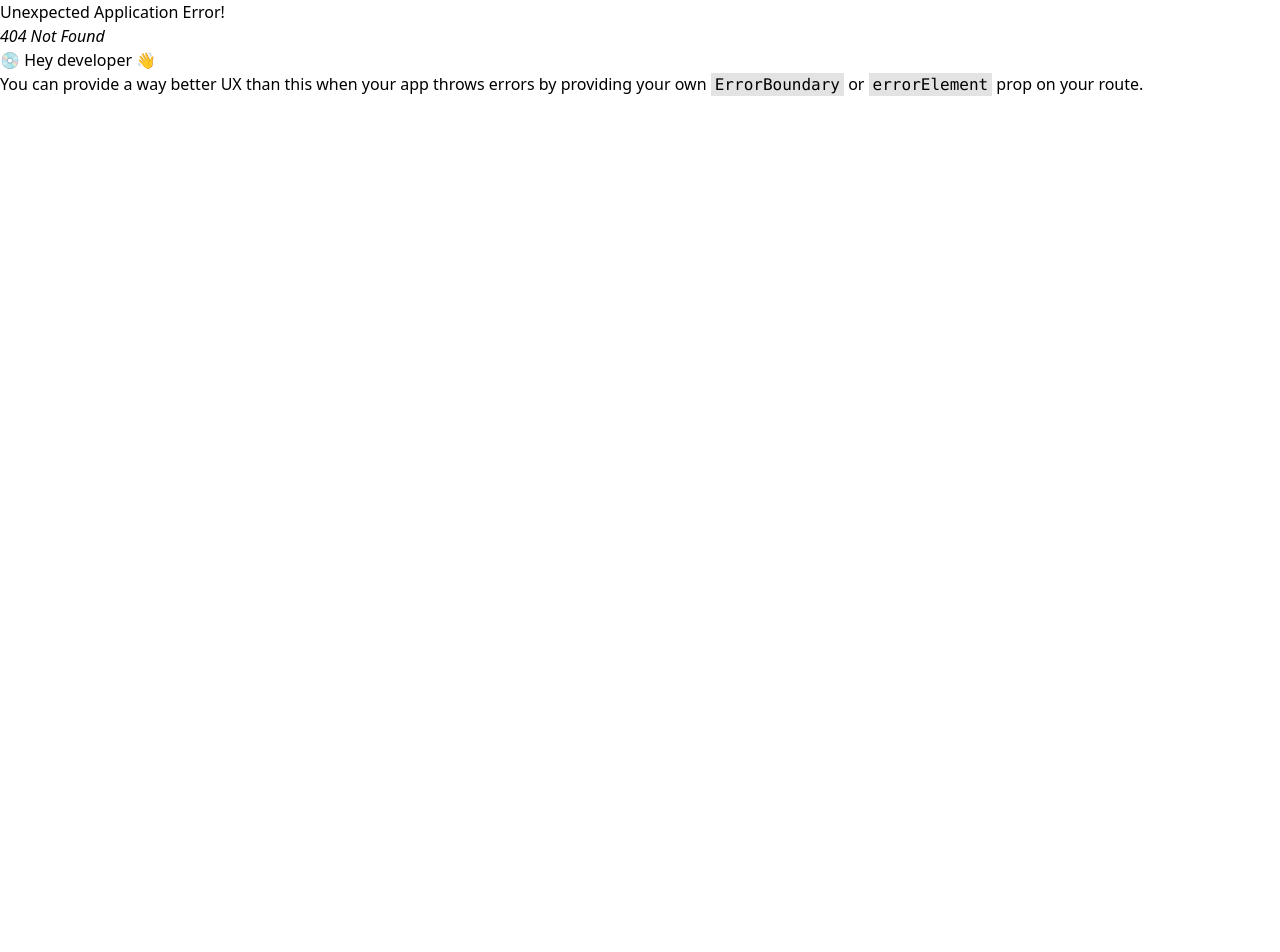
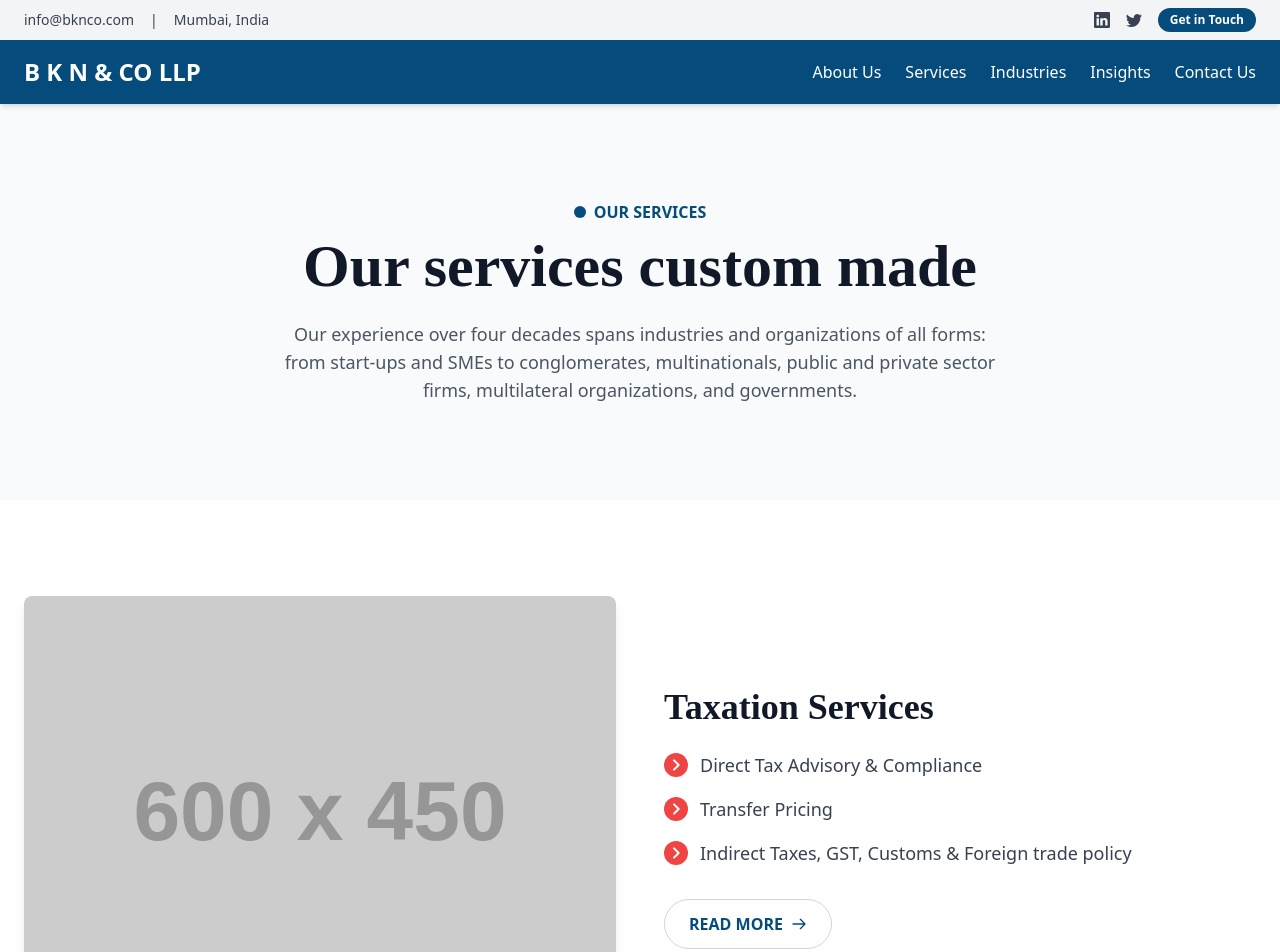
Before and after one commit to deepanshu452/BKNCO, a React (Vite) app: page /services in a window 1280 px wide. Before the commit this address had no page. Shown: the top 952 px of the page. Before the commit the page ends 800 px from the top, so only its background shows below. Built offline with nearby package versions, Linux system fonts and the light colour scheme.

Commit message:
Added ServicePage with a ServiceDetailRow Comp and made the necessary changes

```diff
--- a/src/App.jsx
+++ b/src/App.jsx
@@ -3,6 +3,7 @@ import { createBrowserRouter, RouterProvider } from 'react-router-dom';
 import RootLayout from './layouts/RootLayout';
 import Home from './pages/Home';
 import AboutPage from './pages/AboutPage';
+import ServicesPage from './pages/ServicesPage';
 
 // Define routes
 const router = createBrowserRouter([
@@ -18,6 +19,10 @@ const router = createBrowserRouter([
         path: "about",
         element: <AboutPage />,
       },
+      {
+        path: "services",
+        element: <ServicesPage />,
+      },
     ]
   }
 ]);
--- a/src/components/Header.jsx
+++ b/src/components/Header.jsx
@@ -20,7 +20,7 @@ function Header() {
         {/* We will make these links work later with React Router */}
         <div className="hidden md:flex space-x-6">
           <Link to="/about" className="hover:text-gray-300">About Us</Link>
-          <Link to="#services" className="hover:text-gray-300">Services</Link>
+          <Link to="/services" className="hover:text-gray-300">Services</Link>
           <Link to="/" href="#" className="hover:text-gray-300">Industries</Link>
           <Link to="/" className="hover:text-gray-300">Insights</Link>
           <Link to="/" className="hover:text-gray-300">Contact Us</Link>
--- /dev/null
+++ b/src/components/ServiceDetailRow.jsx
@@ -0,0 +1,61 @@
+import React from 'react';
+import { Link } from 'react-router-dom';
+
+// This is our reusable component for the alternating layout
+// We pass `reverse={true}` to flip the image and text
+function ServiceDetailRow({ title, items, imageUrl, imageAlt, reverse = false, slug }) {
+
+  // This line adds 'md:flex-row-reverse' if the reverse prop is true
+  const rowDirectionClass = reverse ? 'md:flex-row-reverse' : 'md:flex-row';
+
+  return (
+    <div className={`flex flex-col ${rowDirectionClass} items-center gap-8 md:gap-12`}>
+
+      {/* --- Image Column --- */}
+      <div className="w-full md:w-1/2">
+        <img
+          src={imageUrl}
+          alt={imageAlt}
+          className="w-full h-auto rounded-lg shadow-lg object-cover"
+          // We can set a fixed aspect ratio for consistency
+          style={{ aspectRatio: '4/3' }}
+        />
+      </div>
+
+      {/* --- Text Column --- */}
+      <div className="w-full md:w-1/2">
+        <h3 className="text-4xl font-bold text-gray-900 mb-6" style={{ fontFamily: 'serif' }}>
+          {title}
+        </h3>
+
+        <ul className="space-y-4 mb-8">
+          {items.map((item, index) => (
+            <li key={index} className="flex items-center">
+              {/* Red Circle Icon from the image */}
+              <span className="flex-shrink-0 w-6 h-6 bg-red-500 rounded-full flex items-center justify-center mr-3">
+                <svg className="w-4 h-4 text-white" fill="none" stroke="currentColor" viewBox="0 0 24 24" xmlns="http://www.w3.org/2000/svg">
+                  <path strokeLinecap="round" strokeLinejoin="round" strokeWidth="3" d="M9 5l7 7-7 7"></path>
+                </svg>
+              </span>
+              <span className="text-gray-700 text-lg">{item}</span>
+            </li>
+          ))}
+        </ul>
+
+        {/* Read More Button */}
+        <Link
+          to={`/services/${slug}`} // This will link to /services/taxation, etc.
+          className="group flex items-center gap-2 px-6 py-3 border border-gray-300 rounded-full text-brand-blue font-semibold hover:bg-blue-50 transition-colors w-fit"
+        >
+          READ MORE
+          <svg xmlns="http://www.w3.org/2000/svg" fill="none" viewBox="0 0 24 24" strokeWidth="2" stroke="currentColor"
+              className="w-4 h-4 text-brand-blue transform transition-transform duration-300 group-hover:translate-x-1">
+              <path strokeLinecap="round" strokeLinejoin="round" d="M14 5l7 7m0 0l-7 7m7-7H3" />
+          </svg>
+        </Link>
+      </div>
+    </div>
+  );
+}
+
+export default ServiceDetailRow;
--- /dev/null
+++ b/src/pages/ServicesPage.jsx
@@ -0,0 +1,105 @@
+import React from 'react';
+import ServiceDetailRow from '../components/ServiceDetailRow';
+
+// --- Service Data ---
+const servicesData = [
+  {
+    title: "Taxation Services",
+    slug: "taxation",
+    items: [
+      "Direct Tax Advisory & Compliance",
+      "Transfer Pricing",
+      "Indirect Taxes, GST, Customs & Foreign trade policy"
+    ],
+    imageUrl: "https://placehold.co/600x450/054c7d/FFFFFF?text=Taxation",
+    imageAlt: "Taxation Services",
+  },
+  {
+    title: "Audit & Assurance",
+    slug: "audit",
+    items: [
+      "Statutory Audit",
+      "Tax audit",
+      "Risk Assurance Services / Internal Audit",
+      "Group Reporting",
+      "Other Assurance Services"
+    ],
+    imageUrl: "https://placehold.co/600x450/EFEFEF/333333?text=Audit",
+    imageAlt: "Audit & Assurance",
+  },
+  {
+    title: "Regulatory",
+    slug: "regulatory",
+    items: [
+      "Exchange Control Advisory (FEMA & FDI)",
+      "Compounding & Representation Services",
+      "Business Entity Services (set-up, closure, etc.)",
+      "Corporate Compliance & Secretarial Support"
+    ],
+    imageUrl: "https://placehold.co/600x450/054c7d/FFFFFF?text=Regulatory",
+    imageAlt: "Regulatory Services",
+  },
+  {
+    title: "Risk Advisory",
+    slug: "risk-advisory",
+    items: [
+      "Forensics",
+      "Internal Audit",
+      "Internal Financial Controls",
+      "Standard Operating Procedures (SOPs)",
+      "Enterprise Risk Management (ERM)"
+    ],
+    imageUrl: "https://placehold.co/600x450/EFEFEF/333333?text=Risk+Advisory",
+    imageAlt: "Risk Advisory",
+  },
+];
+
+function ServicesPage() {
+  return (
+    <div className="bg-white">
+
+      {/* === Section 1: Page Header === */}
+      {/* Based on image 55e088.png */}
+      <section className="bg-gray-50 py-16 md:py-24">
+        <div className="container mx-auto px-6 text-center max-w-3xl">
+          <div className="flex items-center justify-center text-brand-blue font-semibold mb-3">
+            <span className="flex-shrink-0 w-3 h-3 bg-brand-blue rounded-full mr-2"></span>
+            OUR SERVICES
+          </div>
+          <h1 className="text-5xl md:text-6xl font-bold text-gray-900 leading-tight mb-6" style={{ fontFamily: 'serif' }}>
+            Our services custom made
+          </h1>
+          <p className="text-gray-600 text-lg">
+            Our experience over four decades spans industries and organizations of all forms: from start-ups and SMEs to conglomerates, multinationals, public and private sector firms, multilateral organizations, and governments.
+          </p>
+        </div>
+      </section>
+
+      {/* === Section 2: Service Details === */}
+      {/* We map over our data and render the reusable component */}
+      <section className="py-16 md:py-24">
+        <div className="container mx-auto px-6 space-y-20 md:space-y-28">
+
+          {servicesData.map((service, index) => (
+            <ServiceDetailRow
+              key={service.slug}
+              title={service.title}
+              items={service.items}
+              imageUrl={service.imageUrl}
+              imageAlt={service.imageAlt}
+              slug={service.slug}
+              // This is the magic!
+              // It passes 'true' for every even-indexed item (0, 2, 4...)
+              // and 'false' for odd-indexed (1, 3, 5...)
+              // Wait, the images show Tax (left), Audit (right). So index 0 is normal, index 1 is reversed.
+              reverse={index % 2 !== 0}
+            />
+          ))}
+
+        </div>
+      </section>
+    </div>
+  );
+}
+
+export default ServicesPage;
```
